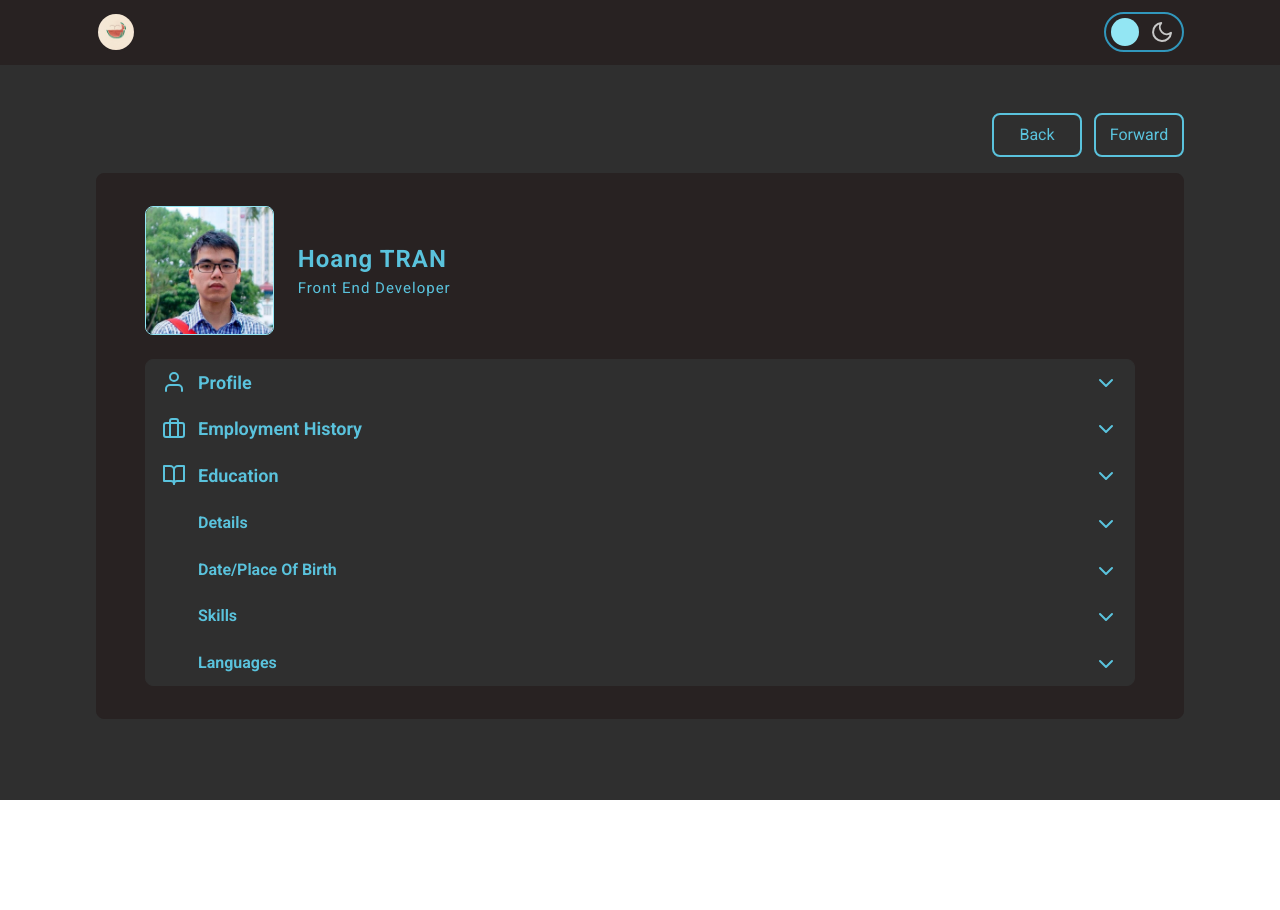
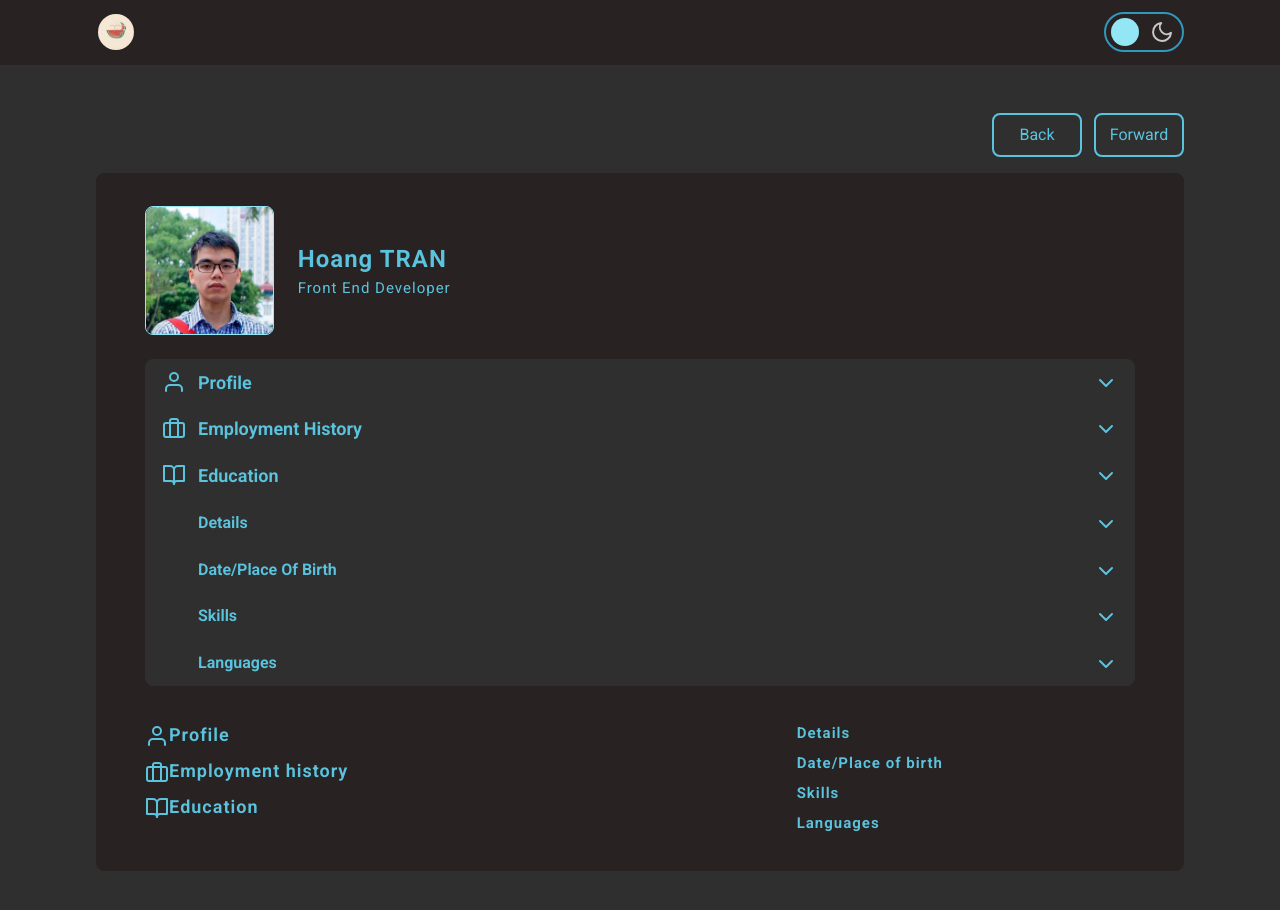
Before and after one commit to thewhalermelon/reactjsbaseproject, a React (Create React App) app: page /portfolio in a window 1280 px wide. Shown: the top 910 px of the page. Before the commit the page ends 800 px from the top, so only its background shows below. Built offline with nearby package versions, Linux system fonts and the light colour scheme.

Commit message:
dev: working with portfolio body

```diff
--- a/src/components/Accordion/Accordion.scss
+++ b/src/components/Accordion/Accordion.scss
@@ -113,3 +113,11 @@
     }
   }
 }
+
+@include media-breakpoint(md) {
+  .custom-container {
+    .accordion {
+      // display: none;
+    }
+  }
+}
--- a/src/components/Accordion/index.js
+++ b/src/components/Accordion/index.js
@@ -1,21 +1,10 @@
 import React, { Fragment } from 'react';
 import { Accordion } from 'react-bootstrap';
 import * as Icon from 'react-feather';
+import { onGenerateIcon } from '../../utils/utilities';
 import './Accordion.scss';
 
 const AccordionComponent = ({ data }) => {
-  const onGenerateIcon = (icon) => {
-    if (icon) {
-      let CustomTag = Icon[icon];
-
-      return (
-        <span className='first-icon'>
-          <CustomTag />
-        </span>
-      );
-    }
-  };
-
   return (
     <Accordion>
       {data.map((item, index) => {
--- a/src/pages/Portfolio/Portfolio.scss
+++ b/src/pages/Portfolio/Portfolio.scss
@@ -35,6 +35,22 @@
       }
     }
   }
+
+  &_body {
+    font-weight: 600;
+    padding-top: 32px;
+
+    @include flex-box(start, start);
+
+    .main-column {
+      flex-grow: 7;
+      font-size: 1.125rem;
+    }
+
+    .side-column {
+      flex-grow: 3;
+    }
+  }
 }
 
 @include media-breakpoint(md) {
--- a/src/pages/Portfolio/PortfolioBody/index.js
+++ b/src/pages/Portfolio/PortfolioBody/index.js
@@ -1,10 +1,30 @@
 import React from 'react';
+import { onGenerateIcon } from '../../../utils/utilities';
 
 const PortfolioBody = ({ data }) => {
+  console.log('hoang123: ', data);
+
   return (
     <div className='portfolio_body'>
-      <div className='main-column'></div>
-      <div className='side-column'></div>
+      <div className='main-column'>
+        {data
+          .filter((item) => item.icon)
+          .map((item) => {
+            return (
+              <div>
+                {onGenerateIcon(item.icon)}
+                <span>{item.header}</span>
+              </div>
+            );
+          })}
+      </div>
+      <div className='side-column'>
+        {data
+          .filter((item) => !item.icon)
+          .map((item) => {
+            return <div>{item.header}</div>;
+          })}
+      </div>
     </div>
   );
 };
--- a/src/utils/utilities.js
+++ b/src/utils/utilities.js
@@ -1,3 +1,17 @@
+import * as Icon from 'react-feather';
+
 export function deepCopy(obj) {
   return JSON.parse(JSON.stringify(obj || {}));
 }
+
+export function onGenerateIcon(icon) {
+  if (icon) {
+    let CustomTag = Icon[icon];
+
+    return (
+      <span className='first-icon'>
+        <CustomTag />
+      </span>
+    );
+  }
+}
```
